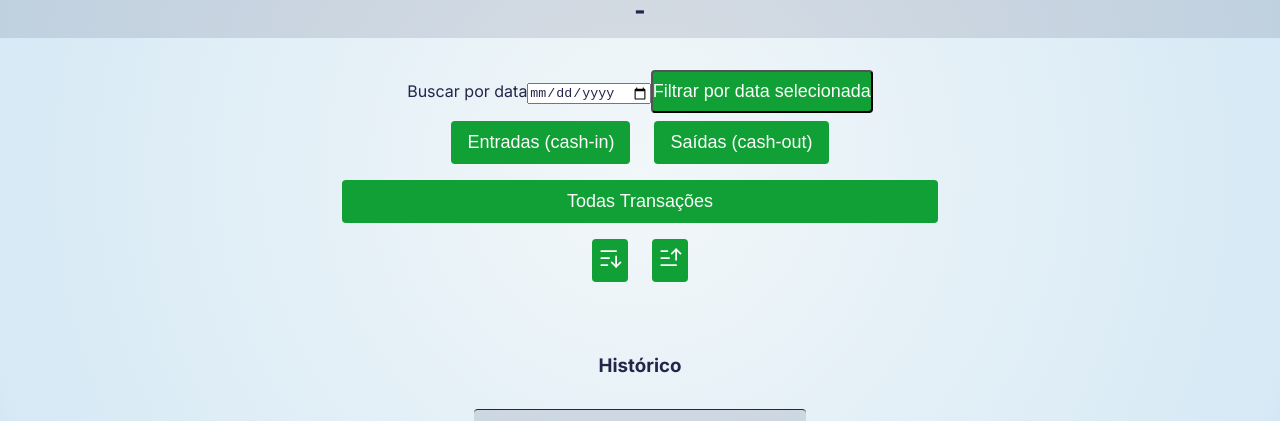
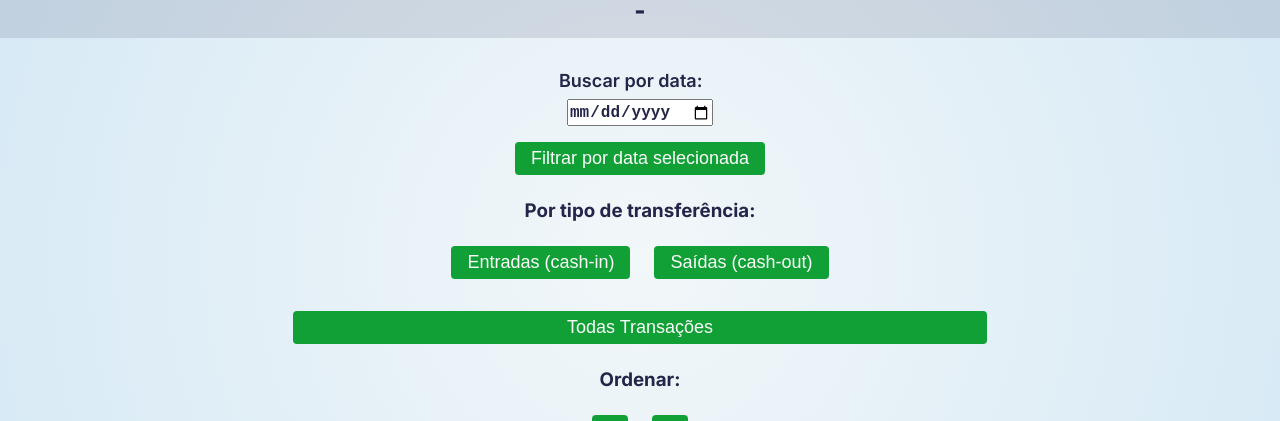
Before and after one commit to ogoiddev/ng.cash_case_api_transaction, a React (Vite) app in the folder frontend/: page /transactions in a window 1280 px wide. Shown: the part 371-792 px from the top of the page. Built offline with nearby package versions, Linux system fonts and the light colour scheme.

Commit message:
feat: Filter ok. Amount value treated. work done. Good to review and send

```diff
--- a/frontend/src/pages/Transactions.tsx
+++ b/frontend/src/pages/Transactions.tsx
@@ -30,14 +30,15 @@ export default function Transactions() {
   const navigate = useNavigate();
 
 
+
   useEffect(() => {
     const debitHistory = userAccount.debitAccountHistory;
     const creditHistory = userAccount.creditAccountHistory;
     const HistoryTransactions = [...debitHistory, ...creditHistory]
       .map(each => {
-        const date = `${`0${new Date(each.created_at).getDate()}`.slice(-2)}/${new Date(each.created_at).getMonth()}/${new Date(each.created_at).getFullYear()}`;
+        const date = `${`0${new Date(each.created_at).getDate()}`.slice(-2)}/${new Date(each.created_at).getMonth() + 1 }/${new Date(each.created_at).getFullYear()}`;
 
-        const time = `${`0${new Date(each.created_at).getHours() - 3}`.slice(-2)}:${`0${new Date(each.created_at).getMinutes()}`.slice(-2)}:${new Date(each.created_at).getSeconds()}`;
+        const time = `${`0${new Date(each.created_at).getHours() - 3}`.slice(-2)}:${`0${new Date(each.created_at).getMinutes()}`.slice(-2)}:${`0${new Date(each.created_at).getSeconds()}`.slice(-2)}`;
 
         return {
           ...each,
@@ -70,7 +71,7 @@ export default function Transactions() {
 
   const handleNearestDateOrder = () => {
 
-    setHistoryToShow((prev) => prev.sort((a, b) => b.dateTimeToSort.getUTCMinutes() - a.dateTimeToSort.getUTCMinutes()))
+    setHistoryToShow((prev) => prev.sort((a, b) => b.dateTimeToSort.getTime() - a.dateTimeToSort.getTime()))
   }
 
   const handleOldestDateOrder = () => {
@@ -79,8 +80,6 @@ export default function Transactions() {
 
   const handleFilterByDate = () => {
     setHistoryToShow((prev) => prev.filter(each => {
-      console.log(each.date, dateSelected);
-
       return each.date === dateSelected
     }))
   }
@@ -92,7 +91,15 @@ export default function Transactions() {
       navigate('/login/register')
     }
 
-  const transferTry = await axiosTransfer({ userName, amount: Number(amount) || 0 }, token)
+    let setAmountNumber = 0
+    if (amount.split(',')[1]) {
+      setAmountNumber = +(Number(amount.split(',')[0]) * 100).toString().replace('.', '') + +amount.split(',')[1];
+    } else {
+      setAmountNumber = +(Number(amount.split(',')[0]) * 100).toString().replace('.', '');
+    }
+    console.log(setAmountNumber);
+
+    const transferTry = await axiosTransfer({ userName, amount: setAmountNumber }, token)
       if (transferTry instanceof AxiosError) {
         setUserName('')
         setAmount('')
@@ -124,13 +131,19 @@ export default function Transactions() {
               minLength={3}
               maxLength={20}
               name="credit"
+              required
             />
           </label>
           <label htmlFor="value"><span>Valor da transferência em R$</span>
             <CurrencyInput
-              onChange={(e) => setAmount(e.target.value)}
+              onChange={(e) => {
+                return setAmount(e.target.value.replace('R$', '').trim())
+              }}
+              required
               placeholder="Ex: R$ 1.485,33"
 
+
+              fixedDecimalLength={2}
               intlConfig={{ locale: 'pt-br', currency: 'BRL' }}
               />
 
@@ -152,16 +165,23 @@ export default function Transactions() {
       <div className="filter-options">
         <section className="search-by-date">
 
-          <label htmlFor="date"><span>Buscar por data</span>
+          <label htmlFor="date"><span>Buscar por data:</span>
             <input
               onChange={(e) => setDateSelected(e.target.value.split('-').reverse().join('/'))}
 
               type="date"
               />
             </label>
-          <button onClick={handleFilterByDate}>Filtrar por data selecionada</button>
+          <button
+            type="button"
+            onClick={handleFilterByDate}
+          >
+            Filtrar por data selecionada
+          </button>
         </section>
 
+
+        <h3>Por tipo de transferência:</h3>
 
         <section className="by-cash-filter">
 
@@ -188,6 +208,7 @@ export default function Transactions() {
             Todas Transações
         </button>
 
+        <h3>Ordenar:</h3>
         <section className="order-by">
           <button
             onClick={handleNearestDateOrder}
--- a/frontend/src/pages/pageStyles/Transaction.ts
+++ b/frontend/src/pages/pageStyles/Transaction.ts
@@ -21,7 +21,9 @@ export const TransactionContainer = styled.div`
   .filter-options {
     display: flex;
     flex-direction: column;
+    justify-content: space-around;
     align-items: center;
+    gap: 16px;
 
     min-width: 345;
     width: 80%;
@@ -29,14 +31,13 @@ export const TransactionContainer = styled.div`
 
     padding: 16px;
 
-    justify-content: space-between;
 
     button {
       background: ${props => props.theme.COLORS.ACCENT_GREEN};
       color: ${props => props.theme.COLORS.CONTRAST};
       font-size: large;
 
-      min-height: 43px;
+      min-height: 33px;
       overflow-wrap: break-word;
       word-wrap: break-word;
       word-break: break-word;
@@ -50,6 +51,43 @@ export const TransactionContainer = styled.div`
 
       * {
         color: ${props => props.theme.COLORS.CONTRAST};
+      }
+    }
+
+    .search-by-date {
+      display: flex;
+      flex-direction: column;
+      align-items: center;
+
+      min-height: 100px;
+      height: fit-content;
+
+      width: 70%;
+
+      label {
+        display: flex;
+        flex-direction: column;
+        height: 64px;
+
+        span {
+          font-size: large;
+          font-weight: 600;
+
+        }
+
+        input {
+          height: 43px;
+          font-size: large;
+          font-weight: 600;
+          margin: 8px;
+        }
+      }
+
+      button {
+        border: none;
+        width: fit-content;
+        margin: 8px;
+        padding: 4px 16px;
       }
     }
 
@@ -70,7 +108,7 @@ export const TransactionContainer = styled.div`
 
     .clear-sort {
         border: none;
-        width: 60%;
+        width: 70%;
 
         margin: 8px;
         padding: 4px 16px;
```
Also changed, not shown: 1 other file (tests, documents, lock files or other folders). Lines whose indentation alone changed are shown as unchanged.
